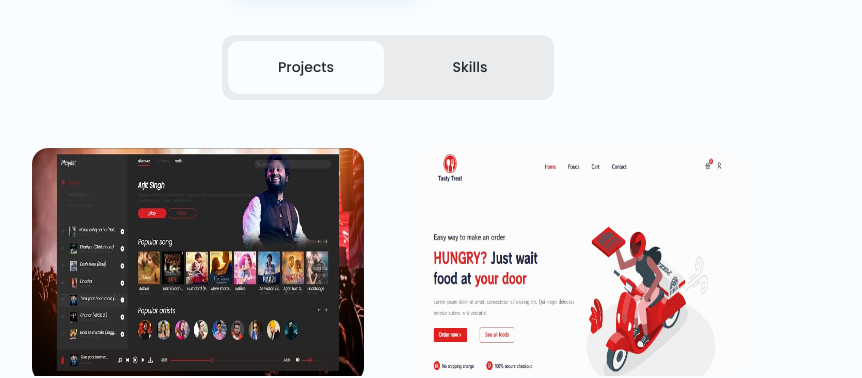
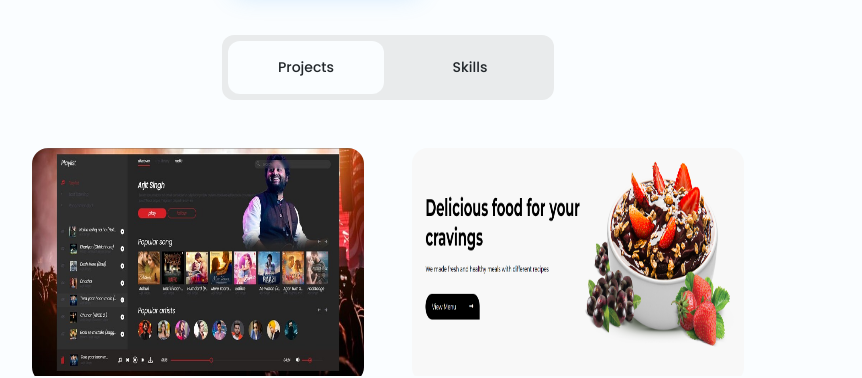
Before and after one commit to ankitkr0051/portfolio, a plain HTML site: page index.html in a window 1280 px wide. Shown: the part 431-809 px from the top of the page, without its empty margins (252-1114 px from the left). Drawn offline with nearby package versions, Linux system fonts and the light colour scheme.

Commit message:
food_change

```diff
--- a/index.html
+++ b/index.html
@@ -155,7 +155,7 @@
             </article>
 
             <article class="projects__card">
-              <img src="assets/img/foodee.jpg" alt="" class="projects__img" />
+              <img src="assets/img/food.png" alt="" class="projects__img" />
 
               <div class="projects__modal">
                 <div>
```
